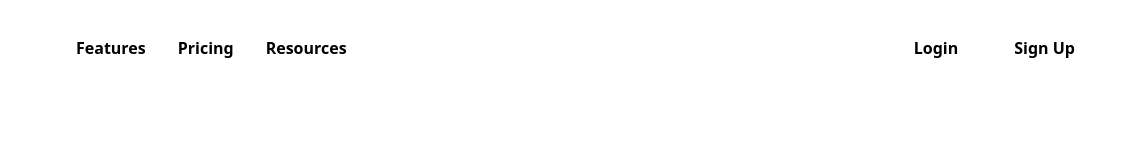
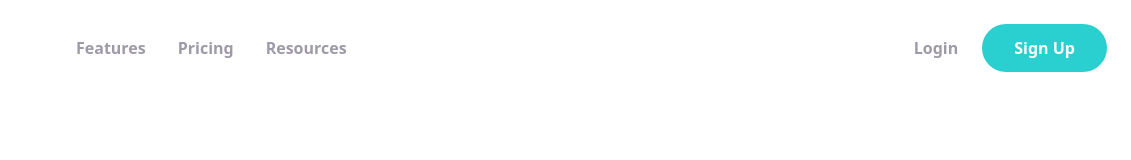
Before and after one commit to ZahraBahmanpour/shortly, a website: page src/index.html in a window 1280 px wide. Shown: the full height of the page, 149-1280 px from the left. Drawn offline with Linux system fonts and the light colour scheme.

Commit message:
add colors to menu items

```diff
--- a/src/index.html
+++ b/src/index.html
@@ -10,23 +10,23 @@
         <!-- Nav Container -->
         <nav class="container mx-auto p-6">
           <!-- Flex Container For All Items -->
-          <div class="flex items-center justify-between">
+          <div class="flex items-center justify-between text-gray">
             <!-- Flex Container For Logo/Menu -->
             <div class="flex items-center space-x-20">
               <!-- Logo -->
               <img src="images/logo.svg" alt="" />
               <!-- Left Menu -->
               <div class="flex space-x-8 font-bold">
-                <a href="#">Features</a>
-                <a href="#">Pricing</a>
-                <a href="#">Resources</a>
+                <a href="#" class="hover:text-black">Features</a>
+                <a href="#" class="hover:text-black">Pricing</a>
+                <a href="#" class="hover:text-black">Resources</a>
               </div>
             </div>
 
             <!-- Right Buttons Menu -->
             <div class="flex items-center space-x-6 font-bold">
-              <a href="#">Login</a>
-              <a href="#" class="px-8 py-3">
+              <a href="#" class="hover:text-black">Login</a>
+              <a href="#" class="px-8 py-3 text-white bg-cyan rounded-full hover:opacity-70">
                 Sign Up
               </a>
             </div>
--- a/tailwind.config.js
+++ b/tailwind.config.js
@@ -2,7 +2,12 @@
 module.exports = {
   content: ["./src/*.html"],
   theme: {
-    extend: {},
+    extend: {
+      colors: {
+        gray: "	#9e9aa7",
+        cyan: "	#2acfcf",
+      },
+    },
   },
   plugins: [],
 };
```
Also changed, not shown: src/output.css.
